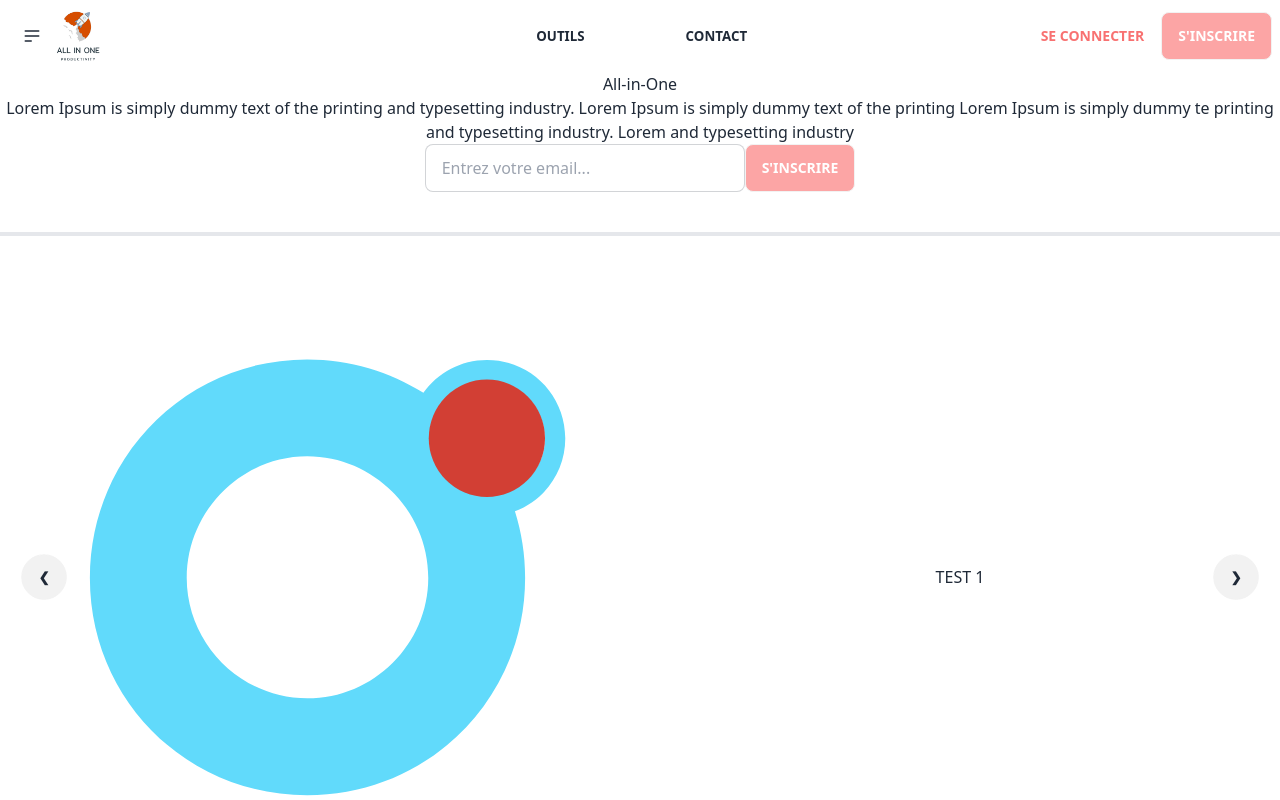
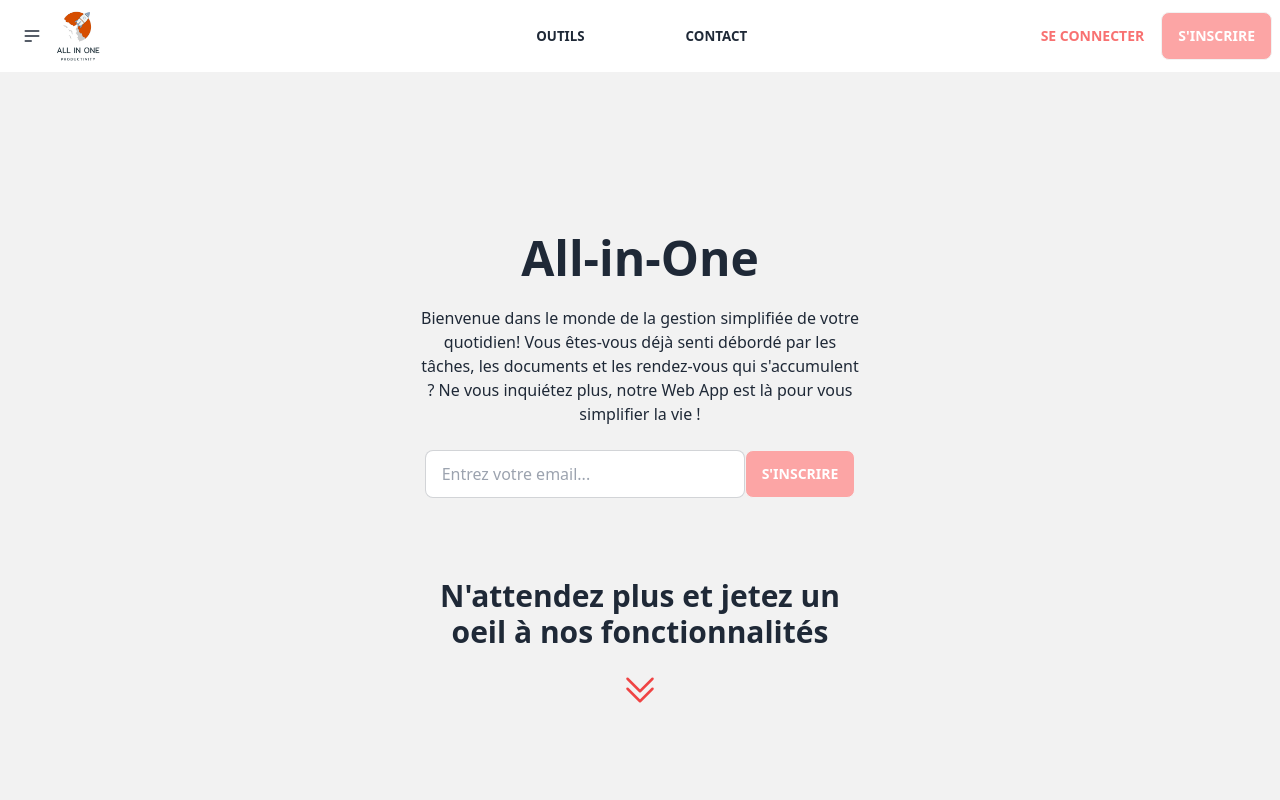
Before and after one commit to YogannHenry/All-in-one-Front, a React (Vite) app: page / in a window 1280 px wide. Shown: the top 800 px of the page. Built offline with nearby package versions, Linux system fonts and the light colour scheme.

Commit message:
CSS home et footer

```diff
--- a/src/components/Home/Home.tsx
+++ b/src/components/Home/Home.tsx
@@ -3,14 +3,15 @@
 function Home() {
   return (
     <div>
-      <div className="flex justify-center items-center">
-        <form className="">
-          <h1 className="text-center	">All-in-One</h1>
-          <p className="text-center">
-            Lorem Ipsum is simply dummy text of the printing and typesetting
-            industry. Lorem Ipsum is simply dummy text of the printing Lorem
-            Ipsum is simply dummy te printing and typesetting industry. Lorem
-            and typesetting industry
+      <div className="hero min-h-screen bg-base-200">
+        <form className="hero-content text-center">
+          <div className="max-w-md">
+            <h1 className="text-5xl font-bold">All-in-One</h1>
+            <p className="py-6">
+              Bienvenue dans le monde de la gestion simplifiée de votre
+              quotidien! Vous êtes-vous déjà senti débordé par les tâches, les
+              documents et les rendez-vous qui s'accumulent ? Ne vous inquiétez
+              plus, notre Web App est là pour vous simplifier la vie !
             </p>
             <div className="flex justify-center items-center">
               <input
@@ -22,6 +23,26 @@
                 s'inscrire
               </a>
             </div>
+            <h1 className="mt-20 text-3xl font-bold">
+              N'attendez plus et jetez un oeil à nos fonctionnalités
+            </h1>
+            <div className="flex justify-center mt-5">
+            <svg
+              xmlns="http://www.w3.org/2000/svg"
+              fill="none"
+              viewBox="0 0 24 24"
+              strokeWidth={1.5}
+              stroke="currentColor"
+              className="w-10 h-10 stroke-red-500"
+            >
+              <path
+                strokeLinecap="round"
+                strokeLinejoin="round"
+                d="M19.5 5.25l-7.5 7.5-7.5-7.5m15 6l-7.5 7.5-7.5-7.5"
+              />
+            </svg>
+            </div>
+          </div>
         </form>
       </div>
       <Carrousel></Carrousel>
--- /dev/null
+++ b/src/components/Partials/Footer/Footer.tsx
@@ -0,0 +1,49 @@
+import Logo from '../../../assets/Logo-All-in-One.png';
+
+function Footer() {
+  return (
+    <footer className="footer items-center p-4 text-neutral">
+      <div className="items-center grid-flow-col">
+        <img src={Logo} alt="Logo" className="object-scale-down" />
+        <p>All In One © 2023 - All right reserved</p>
+      </div>
+      <div className="grid-flow-col gap-4 md:place-self-center md:justify-self-end">
+        <a>
+          <svg
+            xmlns="http://www.w3.org/2000/svg"
+            width="24"
+            height="24"
+            viewBox="0 0 24 24"
+            className="fill-current"
+          >
+            <path d="M24 4.557c-.883.392-1.832.656-2.828.775 1.017-.609 1.798-1.574 2.165-2.724-.951.564-2.005.974-3.127 1.195-.897-.957-2.178-1.555-3.594-1.555-3.179 0-5.515 2.966-4.797 6.045-4.091-.205-7.719-2.165-10.148-5.144-1.29 2.213-.669 5.108 1.523 6.574-.806-.026-1.566-.247-2.229-.616-.054 2.281 1.581 4.415 3.949 4.89-.693.188-1.452.232-2.224.084.626 1.956 2.444 3.379 4.6 3.419-2.07 1.623-4.678 2.348-7.29 2.04 2.179 1.397 4.768 2.212 7.548 2.212 9.142 0 14.307-7.721 13.995-14.646.962-.695 1.797-1.562 2.457-2.549z"></path>
+          </svg>
+        </a>
+        <a>
+          <svg
+            xmlns="http://www.w3.org/2000/svg"
+            width="24"
+            height="24"
+            viewBox="0 0 24 24"
+            className="fill-current"
+          >
+            <path d="M19.615 3.184c-3.604-.246-11.631-.245-15.23 0-3.897.266-4.356 2.62-4.385 8.816.029 6.185.484 8.549 4.385 8.816 3.6.245 11.626.246 15.23 0 3.897-.266 4.356-2.62 4.385-8.816-.029-6.185-.484-8.549-4.385-8.816zm-10.615 12.816v-8l8 3.993-8 4.007z"></path>
+          </svg>
+        </a>
+        <a>
+          <svg
+            xmlns="http://www.w3.org/2000/svg"
+            width="24"
+            height="24"
+            viewBox="0 0 24 24"
+            className="fill-current"
+          >
+            <path d="M9 8h-3v4h3v12h5v-12h3.642l.358-4h-4v-1.667c0-.955.192-1.333 1.115-1.333h2.885v-5h-3.808c-3.596 0-5.192 1.583-5.192 4.615v3.385z"></path>
+          </svg>
+        </a>
+      </div>
+    </footer>
+  );
+}
+
+export default Footer;
--- a/src/components/Partials/NavBar/DrawerButton/DrawerButton.tsx
+++ b/src/components/Partials/NavBar/DrawerButton/DrawerButton.tsx
@@ -2,6 +2,8 @@
 import TodoListMenu from './TodoListMenu/TodoListMenu';
 import WalletMenu from './WalletMenu/WalletMenu';
 import CarToolMenu from './CarToolMenu/CarToolMenu';
+import Footer from '../../Footer/Footer';
+
 
 function DrawerButton() {
   const closeDrawer = () => {
@@ -43,6 +45,7 @@
           <TodoListMenu />
           <WalletMenu />
           <CarToolMenu />
+<Footer />
         </div>
         <button onClick={closeDrawer} className="btn md:hidden top-0 right-0">
         <svg xmlns="http://www.w3.org/2000/svg" width="32" height="32" viewBox="0 0 512 512"><polygon points="400 145.49 366.51 112 256 222.51 145.49 112 112 145.49 222.51 256 112 366.51 145.49 400 256 289.49 366.51 400 400 366.51 289.49 256 400 145.49"/></svg>
```
Lines whose indentation alone changed are shown as unchanged.
